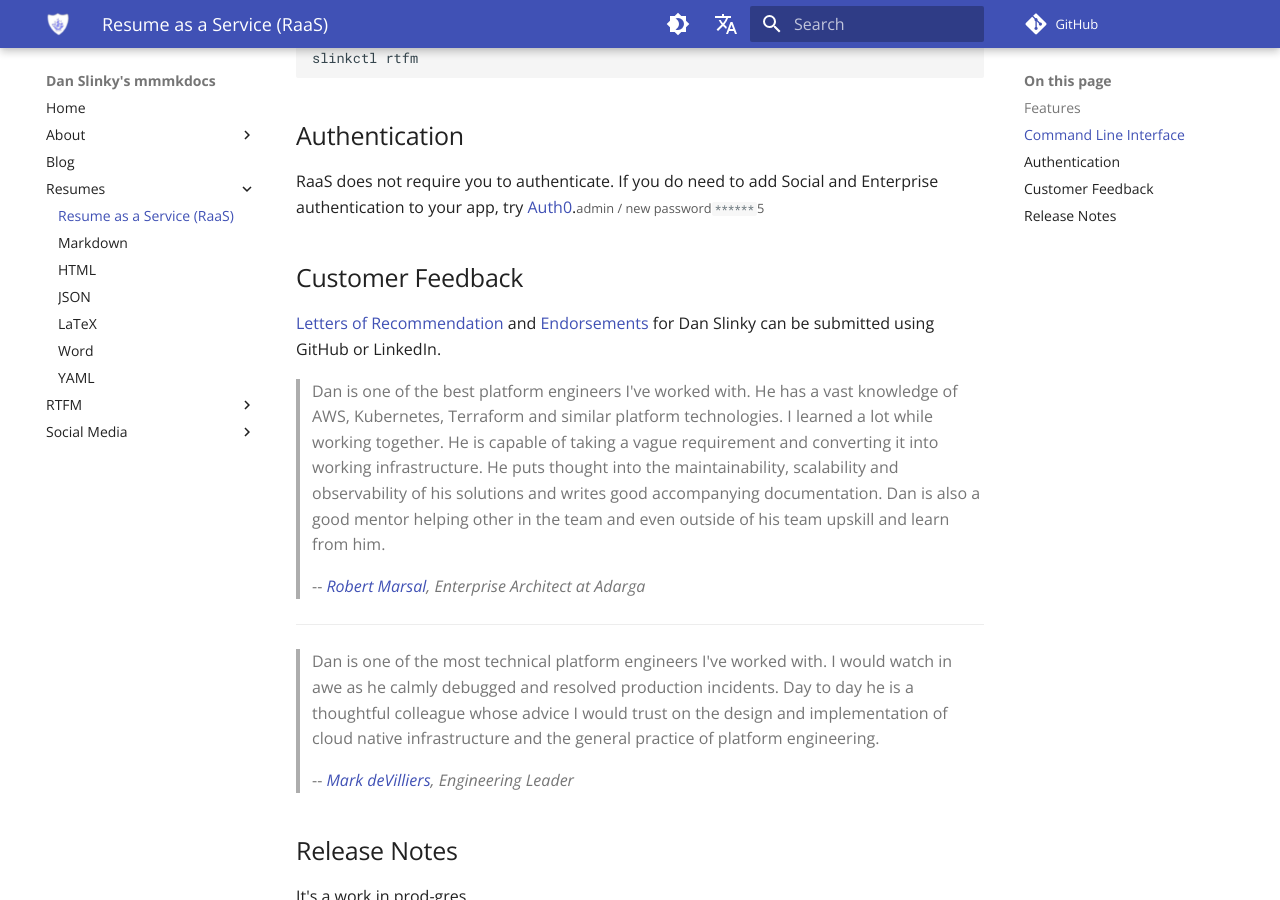
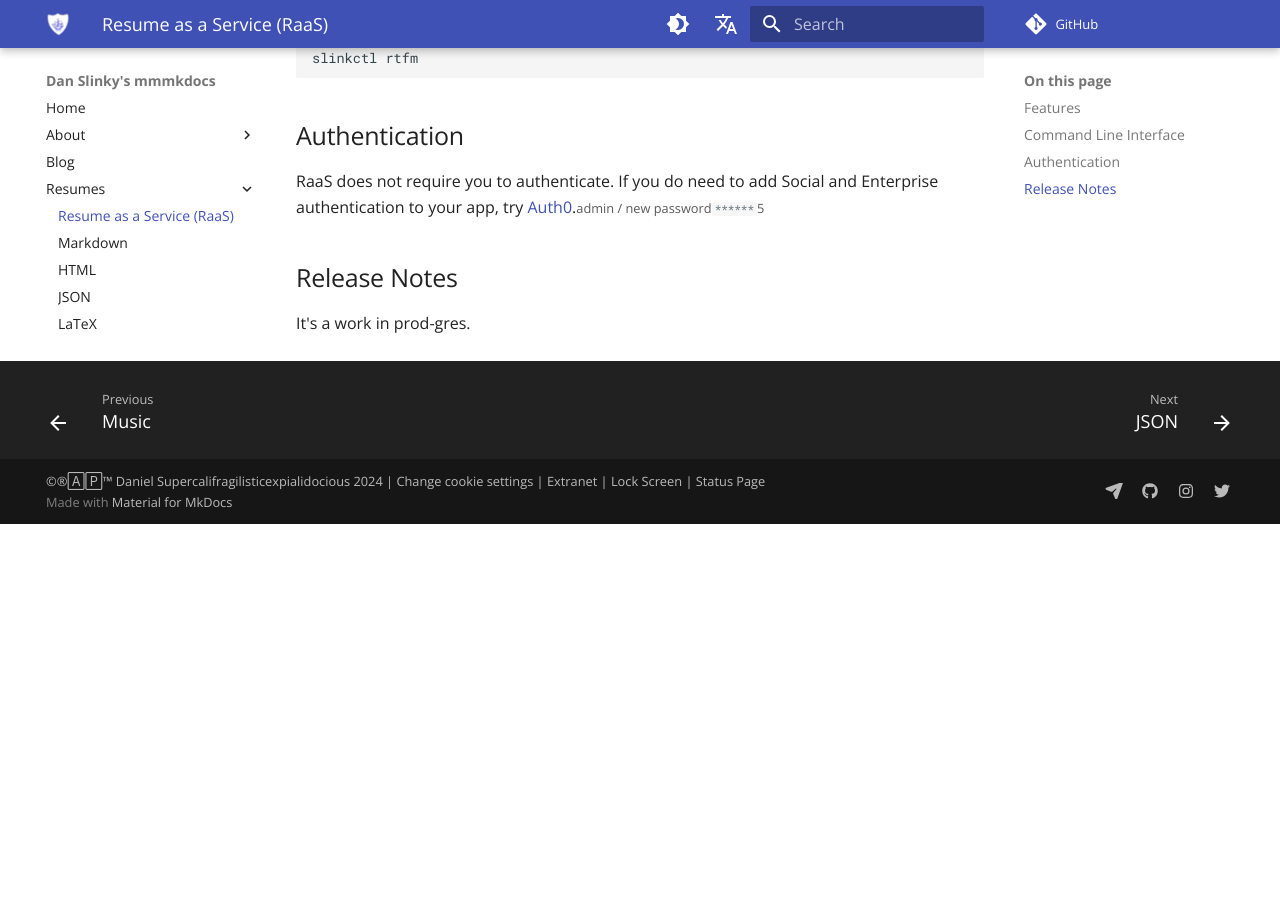
Before and after one commit to danslinky/danslinky.co.uk, an MkDocs documentation site: the page built from docs/resumes/index.md, in a window 1280 px wide and 900 px high, scrolled down 1593 px. Built offline with MkDocs 1.6.1 and Material for MkDocs 9.7.7, drawn with Linux system fonts in a browser that asks for light colours; emoji names are drawn with the system emoji font; plug-ins that fetch from the network failed and are left out; comment, search, counter and statistics services are not loaded; after the commit the page ends 2117 px from its top, so only the background shows below that.

Commit message:
Move endorsements (#25)
* move endorsements to the Resume page
* fix some silly typos

```diff
--- a/docs/resumes/index.md
+++ b/docs/resumes/index.md
@@ -78,20 +78,6 @@ slinkctl rtfm
 
 RaaS does not require you to authenticate. If you do need to add Social and Enterprise authentication to your app, try [Auth0](/rtfm/security/sso.html).<small>admin / new password`******`5</small>
 
-## Customer Feedback
-
-[Letters of Recommendation](https://github.com/danslinky/danslinky.co.uk/issues/new/choose) and [Endorsements](https://linkedin.com/in/danslinky) for Dan Slinky can be submitted using GitHub or LinkedIn.
-
-> Dan is one of the best platform engineers I've worked with. He has a vast knowledge of AWS, Kubernetes, Terraform and similar platform technologies. I learned a lot while working together. He is capable of taking a vague requirement and converting it into working infrastructure. He puts thought into the maintainability, scalability and observability of his solutions and writes good accompanying documentation. Dan is also a good mentor helping other in the team and even outside of his team upskill and learn from him.
->
-> -- <cite><a href="https://www.linkedin.com/in/robertmarsal/" target="_blank">Robert Marsal</a>, Enterprise Architect at Adarga</cite>
-
-<hr />
-
-> Dan is one of the most technical platform engineers I've worked with. I would watch in awe as he calmly debugged and resolved production incidents. Day to day he is a thoughtful colleague whose advice I would trust on the design and implementation of cloud native infrastructure and the general practice of platform engineering.
->
-> -- <cite><a href="https://www.linkedin.com/in/mark-devilliers-36627a11/" target="_blank">Mark deVilliers</a>, Engineering Leader</cite>
-
 ## Release Notes
 
 It's a work in prod-gres.
```
Also changed, not shown: docs/resumes/markdown/index.md (+20 -11 lines).
